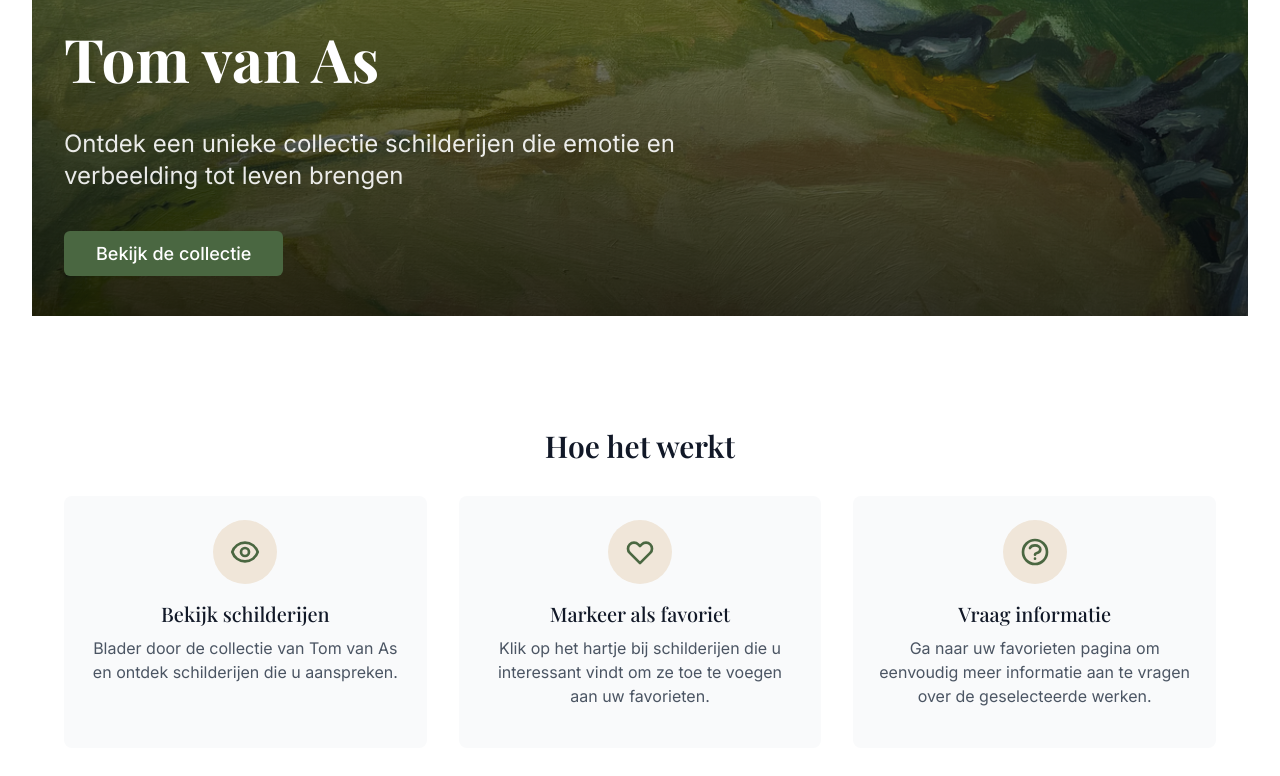
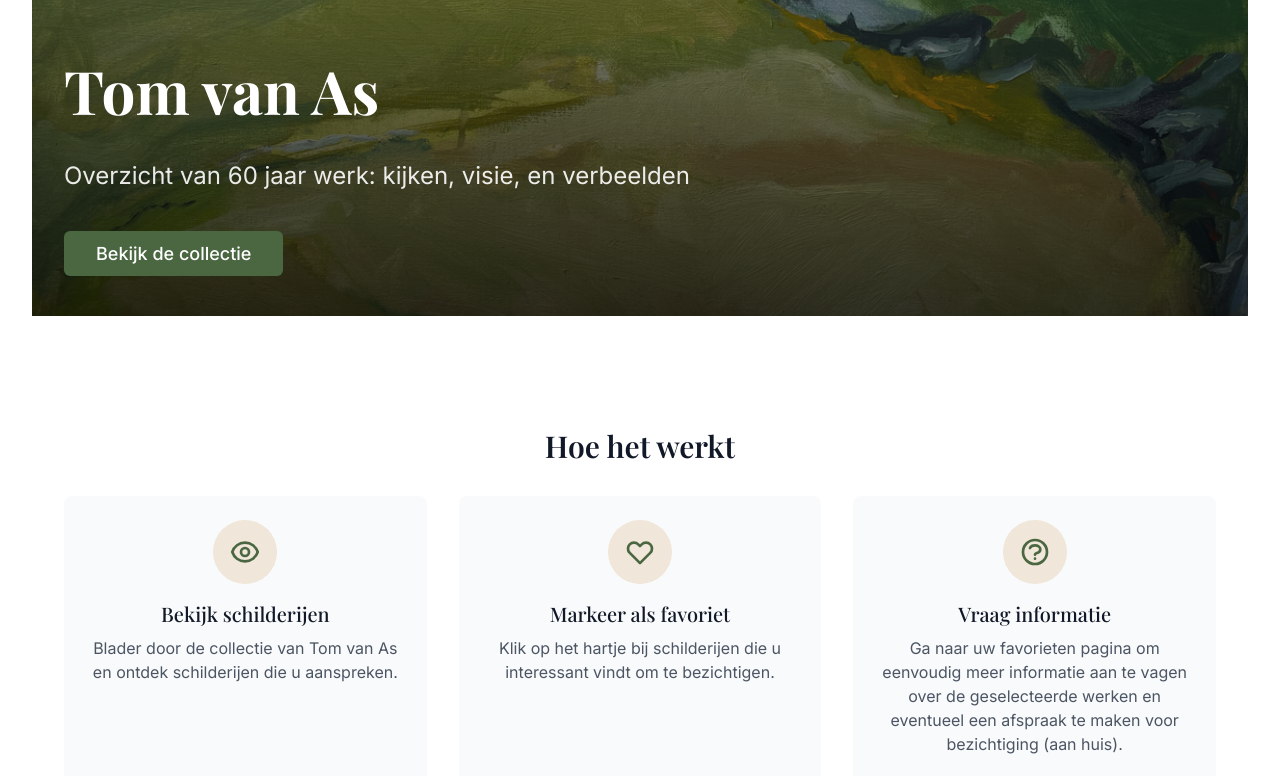
Before and after one commit to sprijk/tom-van-as-gallery, a Nuxt app: page / in a window 1280 px wide. Shown: the part 340-1116 px from the top of the page. Built offline with nearby package versions, Linux system fonts and the light colour scheme; no server answers.

Commit message:
Update text content in favorieten and index pages for clarity and detail

```diff
--- a/pages/favorieten.vue
+++ b/pages/favorieten.vue
@@ -122,7 +122,7 @@
         <h2 class="text-2xl font-serif font-semibold mb-4">Informatie aanvragen</h2>
         <p class="text-gray-700 mb-6">
           Vul het onderstaande formulier in om meer informatie te ontvangen over je geselecteerde
-          schilderijen.
+          schilderijen en eventueel een afspraak te maken voor bezichtiging (aan huis).
         </p>
 
         <form @submit.prevent="submitInquiry">
--- a/pages/index.vue
+++ b/pages/index.vue
@@ -18,7 +18,7 @@
           Tom van As
         </h1>
         <p class="text-white/90 text-xl md:text-2xl max-w-2xl mt-4">
-          Ontdek een unieke collectie schilderijen die emotie en verbeelding tot leven brengen
+          Overzicht van 60 jaar werk: kijken, visie, en verbeelden
         </p>
         <div class="mt-8">
           <NuxtLink to="/schilderijen" class="btn btn-primary px-8 py-3 text-lg">
@@ -88,8 +88,7 @@
             </div>
             <h3 class="text-xl font-medium mb-2">Markeer als favoriet</h3>
             <p class="text-gray-600">
-              Klik op het hartje bij schilderijen die u interessant vindt om ze toe te voegen aan uw
-              favorieten.
+              Klik op het hartje bij schilderijen die u interessant vindt om te bezichtigen.
             </p>
           </div>
 
@@ -115,8 +114,8 @@
             </div>
             <h3 class="text-xl font-medium mb-2">Vraag informatie</h3>
             <p class="text-gray-600">
-              Ga naar uw favorieten pagina om eenvoudig meer informatie aan te vragen over de
-              geselecteerde werken.
+              Ga naar uw favorieten pagina om eenvoudig meer informatie aan te vagen over de
+              geselecteerde werken en eventueel een afspraak te maken voor bezichtiging (aan huis).
             </p>
           </div>
         </div>
```
